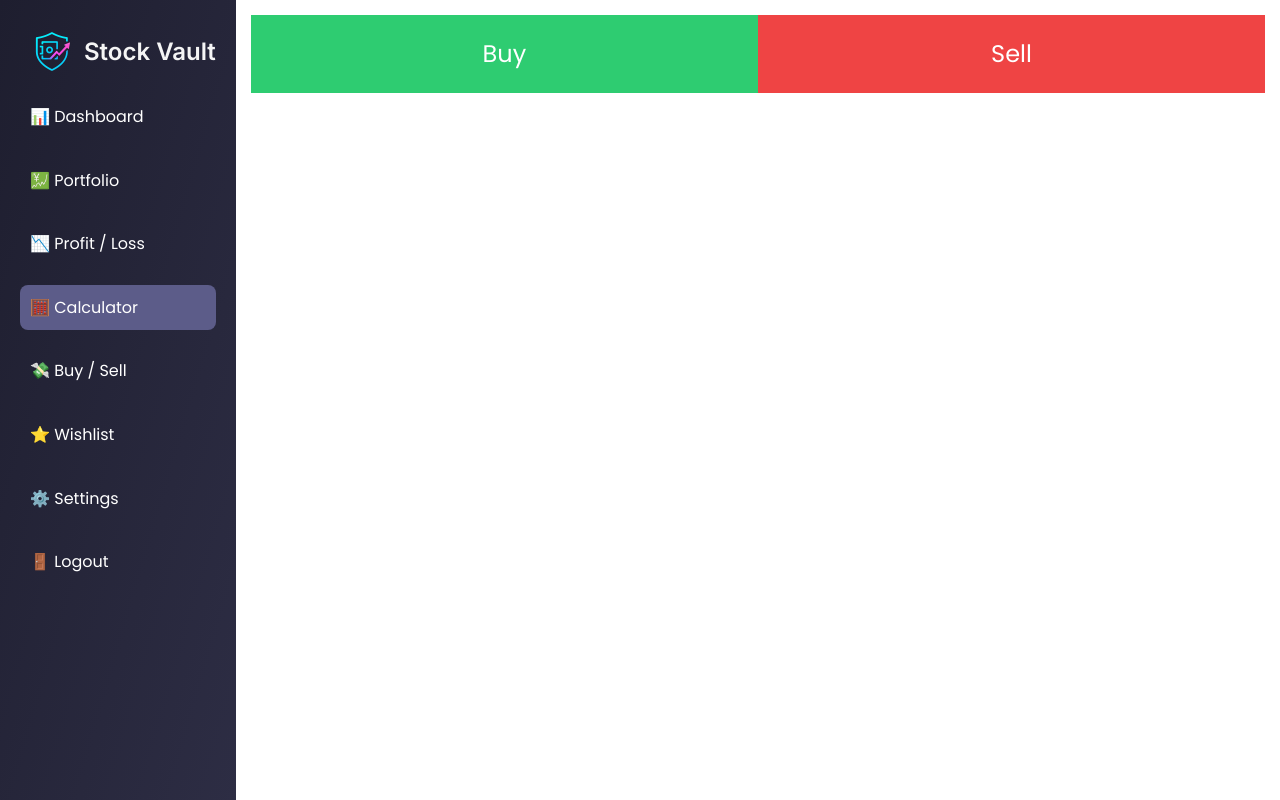
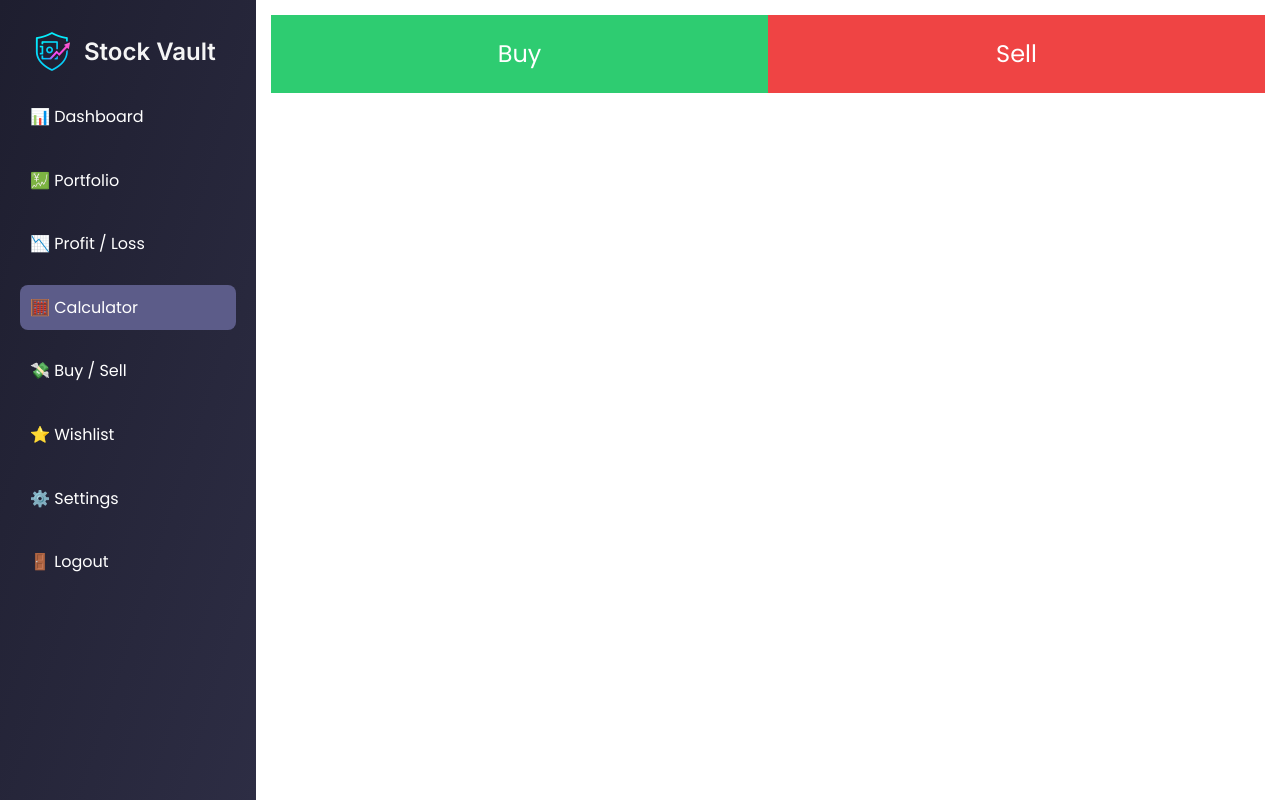
Before and after one commit to ghanteyyy/StockVault, a Django app: page /trade-calculator/ in a window 1280 px wide. Run offline with Django 5.2, Linux system fonts and the light colour scheme; the visitor is signed in with stand-in values (Sample User, id 1); some libraries are stand-ins or nearby versions.

Commit message:
Fixed sidebar's unequal widths in different pages

```diff
--- a/static/css/sidebar.css
+++ b/static/css/sidebar.css
@@ -1,4 +1,5 @@
 .sidebar {
+    width: 20%;
     background: linear-gradient(to bottom right, #1e1e2f, #2d2d44);
     color: white;
     padding: 20px;
```
